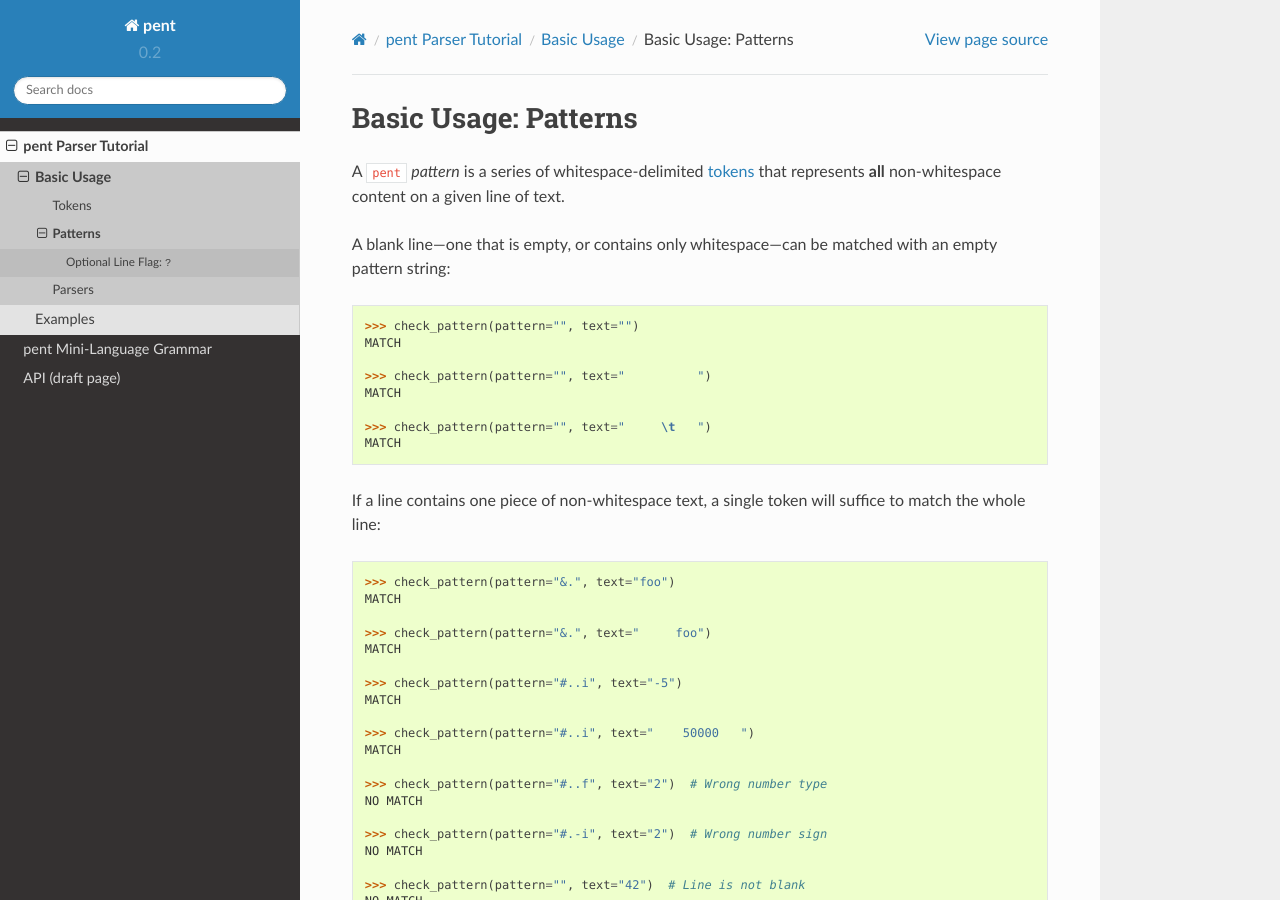
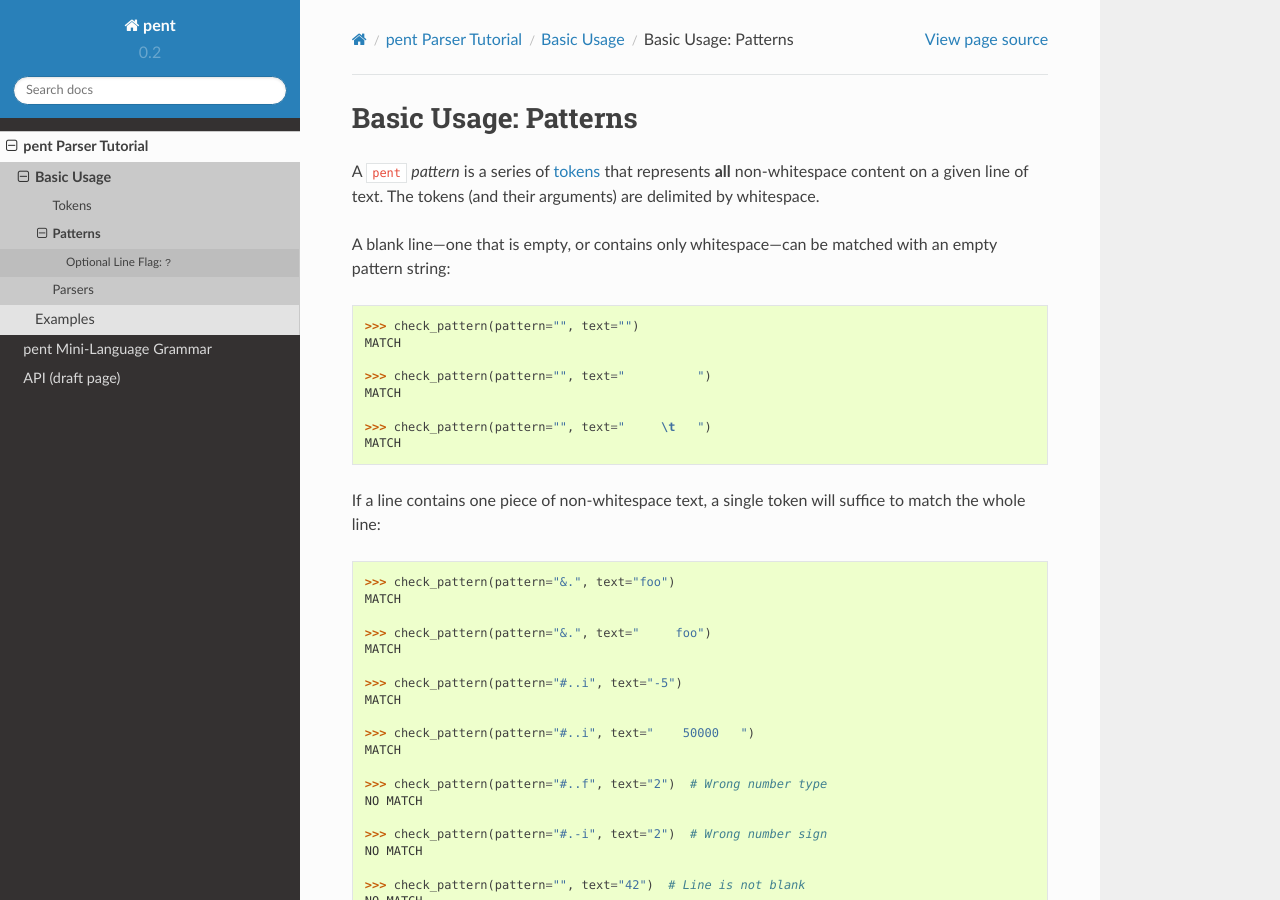
Before and after one commit to bskinn/pent, a Sphinx documentation site: the page built from doc/source/tutorial/basics/patterns.rst, in a window 1280 px wide and 900 px high. Built offline with Sphinx 7.4.7 and the Read the Docs theme 2.0.0, drawn with Linux system fonts in a browser that asks for light colours.

Commit message:
Clarification about whitespace in pent patterns
This way of phrasing seems a little clearer?

```diff
--- a/doc/source/tutorial/basics/patterns.rst
+++ b/doc/source/tutorial/basics/patterns.rst
@@ -3,9 +3,9 @@
 Basic Usage: Patterns
 =====================
 
-A ``pent`` *pattern* is a series of whitespace-delimited
-:doc:`tokens <tokens>` that represents **all** non-whitespace
-content on a given line of text.
+A ``pent`` *pattern* is a series of :doc:`tokens <tokens>` that
+represents **all** non-whitespace content on a given line of text.
+The tokens (and their arguments) are delimited by whitespace.
 
 A blank line---one that is empty, or contains only
 whitespace---can be matched with an empty pattern string:
```
